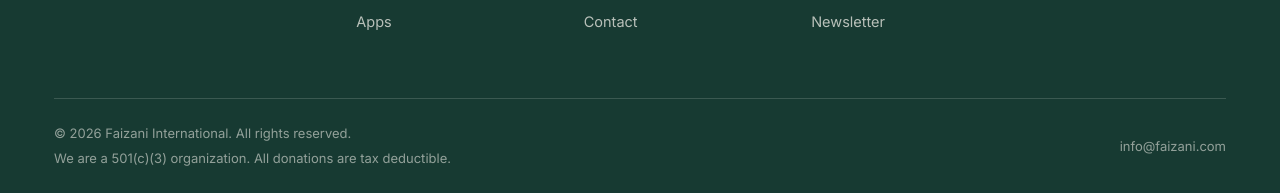
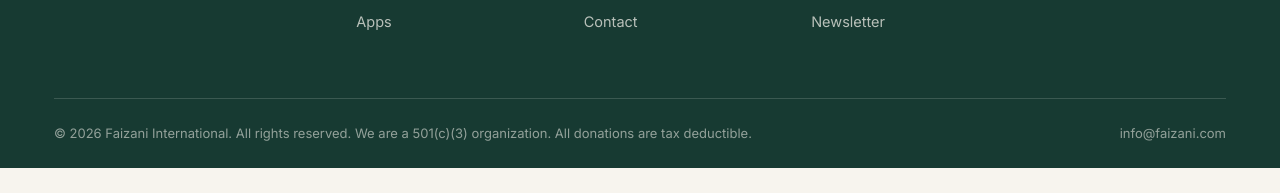
Before and after one commit to lutfullahrahimi2026/fi.com, a plain HTML site: page search.html in a window 1280 px wide. Shown: the part 2902-3095 px from the top of the page. After the commit the page ends 3070 px from the top, so only its background shows below. Drawn offline with nearby package versions, Linux system fonts and the light colour scheme.

Commit message:
Update search.html

```diff
--- a/search.html
+++ b/search.html
@@ -161,8 +161,7 @@
     </div>
     <div class="footer-bottom">
       <div class="footer-legal">
-        <span>© 2026 Faizani International. All rights reserved.</span>
-        <span>We are a 501(c)(3) organization. All donations are tax deductible.</span>
+      <span>© 2026 Faizani International. All rights reserved. We are a 501(c)(3) organization. All donations are tax deductible.</span>
       </div>
       <a href="mailto:info@faizani.com">info@faizani.com</a>
     </div>
```
